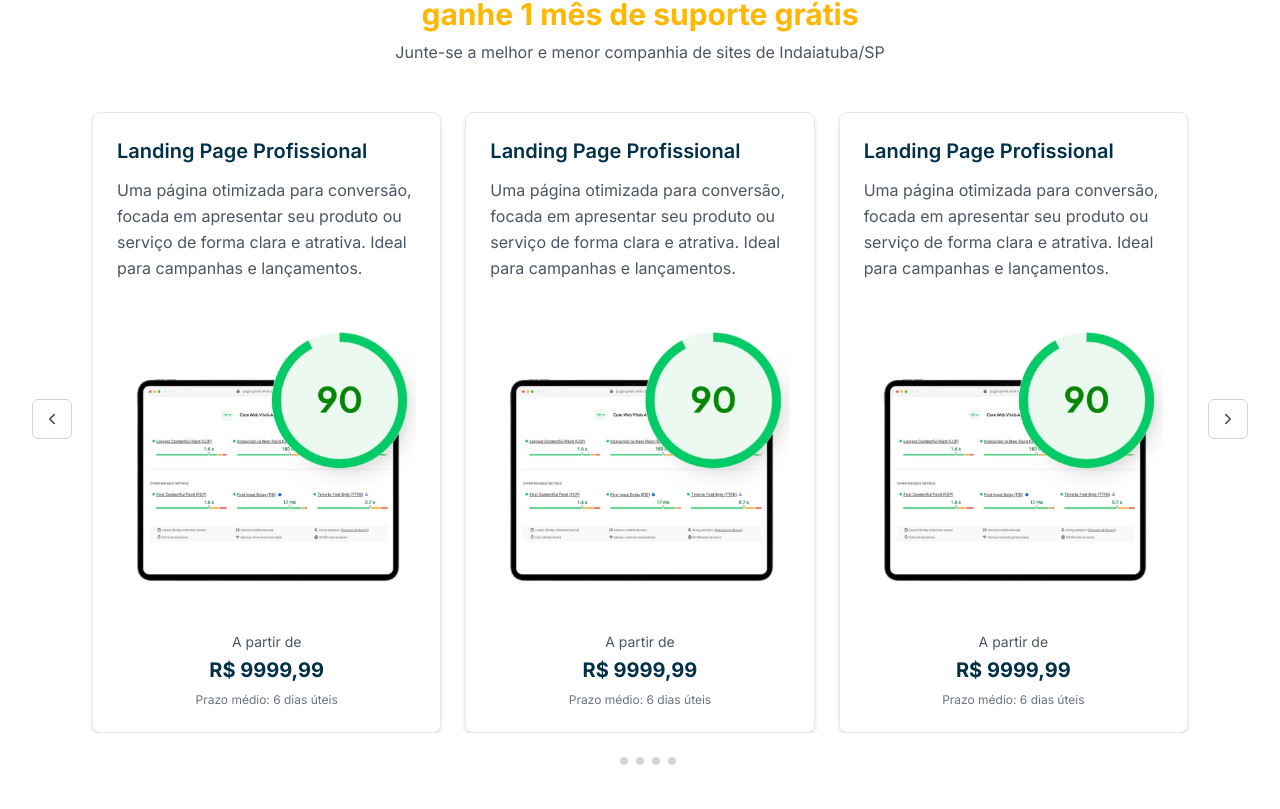
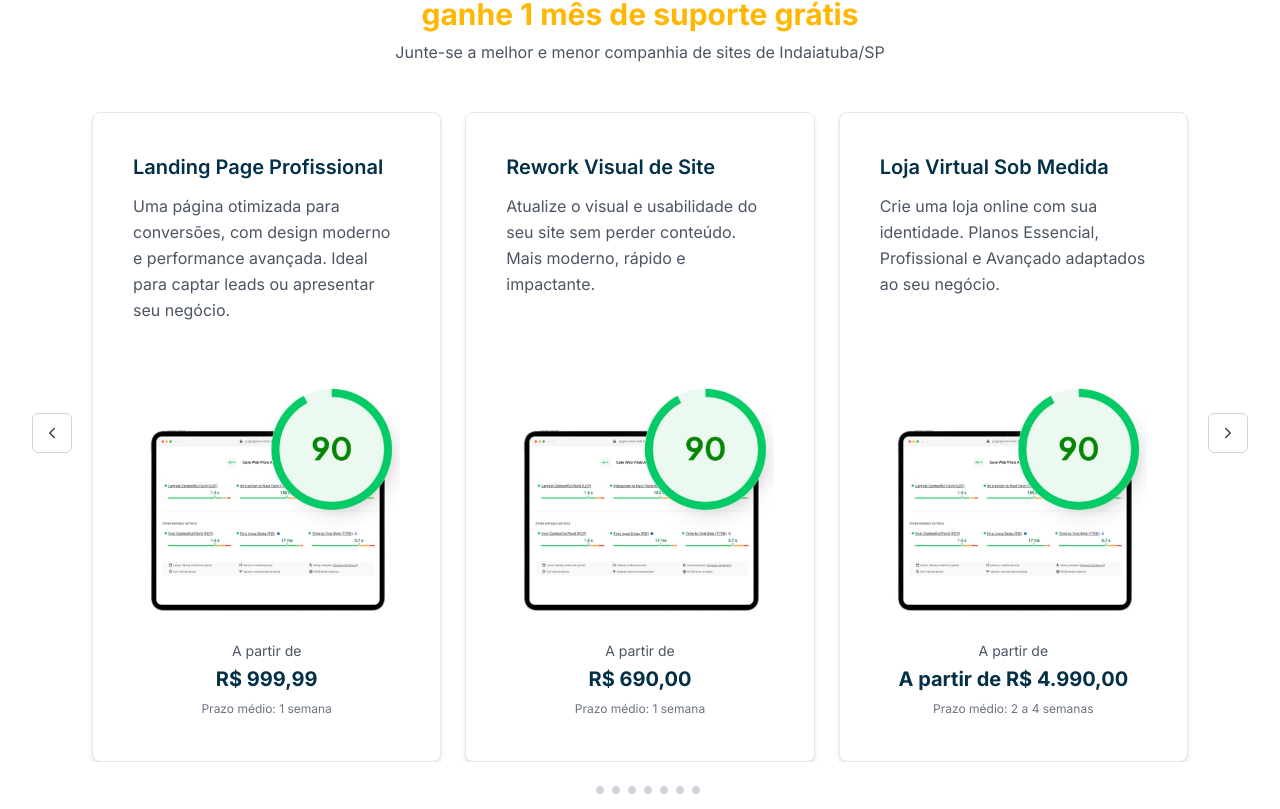
Before and after one commit to ToneRevetler/IcarusRoc, a Next.js app: page / in a window 1280 px wide. Shown: the part 2371-3180 px from the top of the page. Built offline with nearby package versions, Linux system fonts and the light colour scheme.

Commit message:
refactor: Remove unused ServiceCarousel component and update PricingCard layout

```diff
--- a/components/OurServices/index.tsx
+++ /dev/null
@@ -1,88 +0,0 @@
-import { useRef } from "react";
-import { ChevronLeft, ChevronRight } from "lucide-react";
-
-export default function ServiceCarousel() {
-  const carouselRef = useRef<HTMLDivElement>(null);
-
-  const scroll = (direction: "left" | "right") => {
-    const offset = 300;
-    if (carouselRef.current) {
-      carouselRef.current.scrollBy({
-        left: direction === "left" ? -offset : offset,
-        behavior: "smooth",
-      });
-    }
-  };
-
-  const services = Array(5).fill({
-    title: "Landing Page Profissional",
-    description:
-      "Uma página otimizada para conversões, com design moderno e performance avançada. Ideal para captar leads ou apresentar seu negócio.",
-    badge: "90",
-    price: "R$ 999,99",
-  });
-
-  return (
-    <section className="py-16 bg-white">
-      <div className="md:text-center max-w-4xl mx-auto px-4">
-        <h2 className="text-2xl font-semibold">
-          Traga seu negócio para a Icarus Roc hoje mesmo
-          <br />
-          <span className="text-[#FFB703] font-bold">
-            e ganhe 1 mês de suporte grátis
-          </span>
-        </h2>
-        <p className="text-sm mt-2 text-gray-500">
-          Junte-se à melhor e menor companhia de sites do Triângulo/SP 💫
-        </p>
-      </div>
-
-      <div className="relative mt-10 px-4">
-        <button
-          onClick={() => scroll("left")}
-          className="absolute left-2 top-1/2 -translate-y-1/2 bg-white border rounded-full shadow p-2 z-10"
-        >
-          <ChevronLeft />
-        </button>
-
-        <div
-          ref={carouselRef}
-          className="flex overflow-x-auto gap-4 scrollbar-hide px-6"
-        >
-          {services.map((service, index) => (
-            <div
-              key={index}
-              className="min-w-[280px] flex-shrink-0 border rounded-2xl shadow p-6 text-center bg-white"
-            >
-              <h3 className="text-sm font-semibold mb-2">
-                {service.title}
-              </h3>
-              <p className="text-xs text-gray-600 mb-4">
-                {service.description}
-              </p>
-              <div className="relative w-20 h-20 mx-auto mb-4">
-                <img
-                  src="/score-circle.png"
-                  alt="Score 90"
-                  className="w-full h-full object-contain"
-                />
-                <span className="absolute inset-0 flex items-center justify-center text-green-600 font-bold text-lg">
-                  {service.badge}
-                </span>
-              </div>
-              <p className="text-sm font-semibold">A partir de: {service.price}</p>
-              <p className="text-xs text-gray-400">Prazo médio: 4 dias úteis</p>
-            </div>
-          ))}
-        </div>
-
-        <button
-          onClick={() => scroll("right")}
-          className="absolute right-2 top-1/2 -translate-y-1/2 bg-white border rounded-full shadow p-2 z-10"
-        >
-          <ChevronRight />
-        </button>
-      </div>
-    </section>
-  );
-}
--- a/components/PrincingCarousel/PricingCard.tsx
+++ b/components/PrincingCarousel/PricingCard.tsx
@@ -12,12 +12,19 @@ const PricingCard: React.FC<PricingCardProps> = ({ title, description, price, de
   return (
     <div className="border border-gray-200 rounded-lg p-6 bg-white shadow-md hover:shadow-lg transition-shadow">
       {/* Card Header */}
+      <div className="flex flex-col justify-between h-full p-4 min-h-150">
+        <div className="title-desc min-h-[20px] max-h-[60px]">
+          {/* Title */}
           <h3 className="font-semibold text-xl mb-3 text-icarus-dark-blue">{title}</h3>
-
           {/* Description */}
           <p className="text-gray-600 text-base mb-4 leading-relaxed">{description}</p>
 
+        </div>
+
+
+
         {/* Preview Image */}
+        <div className="imageProd min-h-[120px] max-h-[140px]">
           <div className="mb-4">
             <img
               src={src}
@@ -25,14 +32,19 @@ const PricingCard: React.FC<PricingCardProps> = ({ title, description, price, de
               className="w-full"
             />
           </div>
+        </div>
 
         {/* Pricing */}
+        <div className="pricing-pt min-h-[80px] text-center">
           <div className="text-center">
             <p className="text-sm text-gray-600 mb-1">A partir de</p>
             <p className="text-xl text-icarus-dark-blue font-bold mb-2">{price}</p>
             <p className="text-xs text-gray-500">{deadline}</p>
           </div>
         </div>
+
+      </div>
+    </div>
   );
 };
 
--- a/components/PrincingCarousel/PrincingCarousel.tsx
+++ b/components/PrincingCarousel/PrincingCarousel.tsx
@@ -2,7 +2,7 @@
 
 import { useState } from "react"
 import { IoChevronBack, IoChevronForward } from "react-icons/io5"
-import { Button } from "../ui/button"
+import { Button } from "@/../components/ui/button"
 import PricingCard from "./PricingCard"
 
 export default function PricingCarousel() {
@@ -10,51 +10,79 @@ export default function PricingCarousel() {
 
   const pricingCards = [
   {
-      id: 1,
+    id: 0,
     title: "Landing Page Profissional",
     description:
-        "Uma página otimizada para conversão, focada em apresentar seu produto ou serviço de forma clara e atrativa. Ideal para campanhas e lançamentos.",
-      price: "R$ 9999,99",
-      deadline: "Prazo médio: 6 dias úteis",
+      "Uma página otimizada para conversões, com design moderno e performance avançada. Ideal para captar leads ou apresentar seu negócio.",
+    price: "R$ 999,99",
+    deadline: "Prazo médio: 1 semana",
+    src: "/assets/Princing card.webp",
+  },
+  {
+    id: 1,
+    title: "Rework Visual de Site",
+    description:
+      "Atualize o visual e usabilidade do seu site sem perder conteúdo. Mais moderno, rápido e impactante.",
+    price: "R$ 690,00",
+    deadline: "Prazo médio: 1 semana",
     src: "/assets/Princing card.webp",
   },
   {
     id: 2,
-      title: "Landing Page Profissional",
+    title: "Loja Virtual Sob Medida",
     description:
-        "Uma página otimizada para conversão, focada em apresentar seu produto ou serviço de forma clara e atrativa. Ideal para campanhas e lançamentos.",
-      price: "R$ 9999,99",
-      deadline: "Prazo médio: 6 dias úteis",
+      "Crie uma loja online com sua identidade. Planos Essencial, Profissional e Avançado adaptados ao seu negócio.",
+    price: "A partir de R$ 4.990,00",
+    deadline: "Prazo médio: 2 a 4 semanas",
     src: "/assets/Princing card.webp",
   },
   {
     id: 3,
-      title: "Landing Page Profissional",
+    title: "Integração com Plataformas",
     description:
-        "Uma página otimizada para conversão, focada em apresentar seu produto ou serviço de forma clara e atrativa. Ideal para campanhas e lançamentos.",
-      price: "R$ 9999,99",
-      deadline: "Prazo médio: 6 dias úteis",
+      "Conecte seu site a ferramentas como CRM, marketplaces, meios de pagamento e plataformas como Shopify ou WordPress.",
+    price: "Sob consulta",
+    deadline: "Prazo médio: até 10 dias úteis",
     src: "/assets/Princing card.webp",
   },
   {
     id: 4,
-      title: "Landing Page Profissional",
+    title: "Performance e Responsividade",
     description:
-        "Uma página otimizada para conversão, focada em apresentar seu produto ou serviço de forma clara e atrativa. Ideal para campanhas e lançamentos.",
-      price: "R$ 9999,99",
-      deadline: "Prazo médio: 6 dias úteis",
+      "Ajustes de desempenho para carregar mais rápido e funcionar bem em qualquer dispositivo.",
+    price: "A partir de R$ 550,00",
+    deadline: "Prazo médio: 2 semanas",
     src: "/assets/Princing card.webp",
   },
   {
     id: 5,
-      title: "Landing Page Profissional",
+    title: "Portal de Conteúdo / Blog",
     description:
-        "Uma página otimizada para conversão, focada em apresentar seu produto ou serviço de forma clara e atrativa. Ideal para campanhas e lançamentos.",
-      price: "R$ 9999,99",
-      deadline: "Prazo médio: 6 dias úteis",
+      "Criação de blog integrado com layout personalizado e foco em SEO.",
+    price: "A partir de R$ 790,00",
+    deadline: "Prazo médio: 2 semanas",
     src: "/assets/Princing card.webp",
   },
-  ]
+  {
+    id: 6,
+    title: "Hospedagem + Domínio",
+    description:
+      "Configuração completa de hospedagem e domínio com estabilidade e segurança.",
+    price: "Sob consulta",
+    deadline: "Prazo médio: 1 a 3 dias úteis",
+    src: "/assets/Princing card.webp",
+  },
+  {
+    id: 7,
+    title: "Automação com Scripts",
+    description:
+      "Automatize tarefas com scripts em Python, Shell, BAT ou Bash. Agilidade para seu negócio.",
+    price: "A partir de R$ 490,00",
+    deadline: "Prazo sob demanda",
+    src: "/assets/Princing card.webp",
+  },
+];
+
 
   const nextSlide = () => {
     setCurrentIndex((prevIndex) => (prevIndex === pricingCards.length - 1 ? 0 : prevIndex + 1))
@@ -110,29 +138,13 @@ export default function PricingCarousel() {
             <div className="flex transition-transform duration-300 ease-in-out" style={{ transform: getTransform() }}>
               {pricingCards.map((card) => (
                 <div key={card.id} className="w-full flex-shrink-0 px-2">
-                  <div className="border border-gray-200 rounded-lg p-6 bg-white shadow-sm">
-                    {/* Card Header */}
-                    <h3 className="font-semibold text-lg mb-3">{card.title}</h3>
-
-                    {/* Description */}
-                    <p className="text-gray-600 text-sm mb-4 leading-relaxed">{card.description}</p>
-
-                    {/* Preview Image */}
-                    <div className="mb-4">
-                      <img
-                        src="/placeholder.svg?height=128&width=280"
-                        alt="Landing page preview"
-                        className="w-full h-32 object-cover rounded-lg border border-gray-200"
+                  <PricingCard
+                    title={card.title}
+                    description={card.description}
+                    price={card.price}
+                    deadline={card.deadline}
+                    src={card.src}
                   />
-                    </div>
-
-                    {/* Pricing */}
-                    <div className="text-center">
-                      <p className="text-sm text-gray-600 mb-1">A partir de</p>
-                      <p className="text-xl text-icarus-dark-blue font-bold mb-2">{card.price}</p>
-                      <p className="text-xs text-gray-500">{card.deadline}</p>
-                    </div>
-                  </div>
                 </div>
               ))}
             </div>
--- a/components/Services/index.tsx
+++ /dev/null
@@ -1,88 +0,0 @@
-import { useRef } from "react";
-import { ChevronLeft, ChevronRight } from "lucide-react";
-
-export default function ServiceCarousel() {
-  const carouselRef = useRef<HTMLDivElement>(null);
-
-  const scroll = (direction: "left" | "right") => {
-    const offset = 300;
-    if (carouselRef.current) {
-      carouselRef.current.scrollBy({
-        left: direction === "left" ? -offset : offset,
-        behavior: "smooth",
-      });
-    }
-  };
-
-  const services = Array(5).fill({
-    title: "Landing Page Profissional",
-    description:
-      "Uma página otimizada para conversões, com design moderno e performance avançada. Ideal para captar leads ou apresentar seu negócio.",
-    badge: "90",
-    price: "R$ 999,99",
-  });
-
-  return (
-    <section className="py-16 bg-white">
-      <div className="text-center max-w-4xl mx-auto px-4">
-        <h2 className="text-2xl font-semibold">
-          Traga seu negócio para a Icarus Roc hoje mesmo
-          <br />
-          <span className="text-[#FFB703] font-bold">
-            e ganhe 1 mês de suporte grátis
-          </span>
-        </h2>
-        <p className="text-sm mt-2 text-gray-500">
-          Junte-se à melhor e menor companhia de sites do Triângulo/SP 💫
-        </p>
-      </div>
-
-      <div className="relative mt-10 px-4">
-        <button
-          onClick={() => scroll("left")}
-          className="absolute left-2 top-1/2 -translate-y-1/2 bg-white border rounded-full shadow p-2 z-10"
-        >
-          <ChevronLeft />
-        </button>
-
-        <div
-          ref={carouselRef}
-          className="flex overflow-x-auto gap-4 scrollbar-hide px-6"
-        >
-          {services.map((service, index) => (
-            <div
-              key={index}
-              className="min-w-[280px] flex-shrink-0 border rounded-2xl shadow p-6 text-center bg-white"
-            >
-              <h3 className="text-sm font-semibold mb-2">
-                {service.title}
-              </h3>
-              <p className="text-xs text-gray-600 mb-4">
-                {service.description}
-              </p>
-              <div className="relative w-20 h-20 mx-auto mb-4">
-                <img
-                  src="/score-circle.png"
-                  alt="Score 90"
-                  className="w-full h-full object-contain"
-                />
-                <span className="absolute inset-0 flex items-center justify-center text-green-600 font-bold text-lg">
-                  {service.badge}
-                </span>
-              </div>
-              <p className="text-sm font-semibold ">A partir de: {service.price}</p>
-              <p className="text-xs text-gray-400">Prazo médio: 4 dias úteis</p>
-            </div>
-          ))}
-        </div>
-
-        <button
-          onClick={() => scroll("right")}
-          className="absolute right-2 top-1/2 -translate-y-1/2 bg-white border rounded-full shadow p-2 z-10"
-        >
-          <ChevronRight />
-        </button>
-      </div>
-    </section>
-  );
-}
```
Lines whose indentation alone changed are shown as unchanged.
